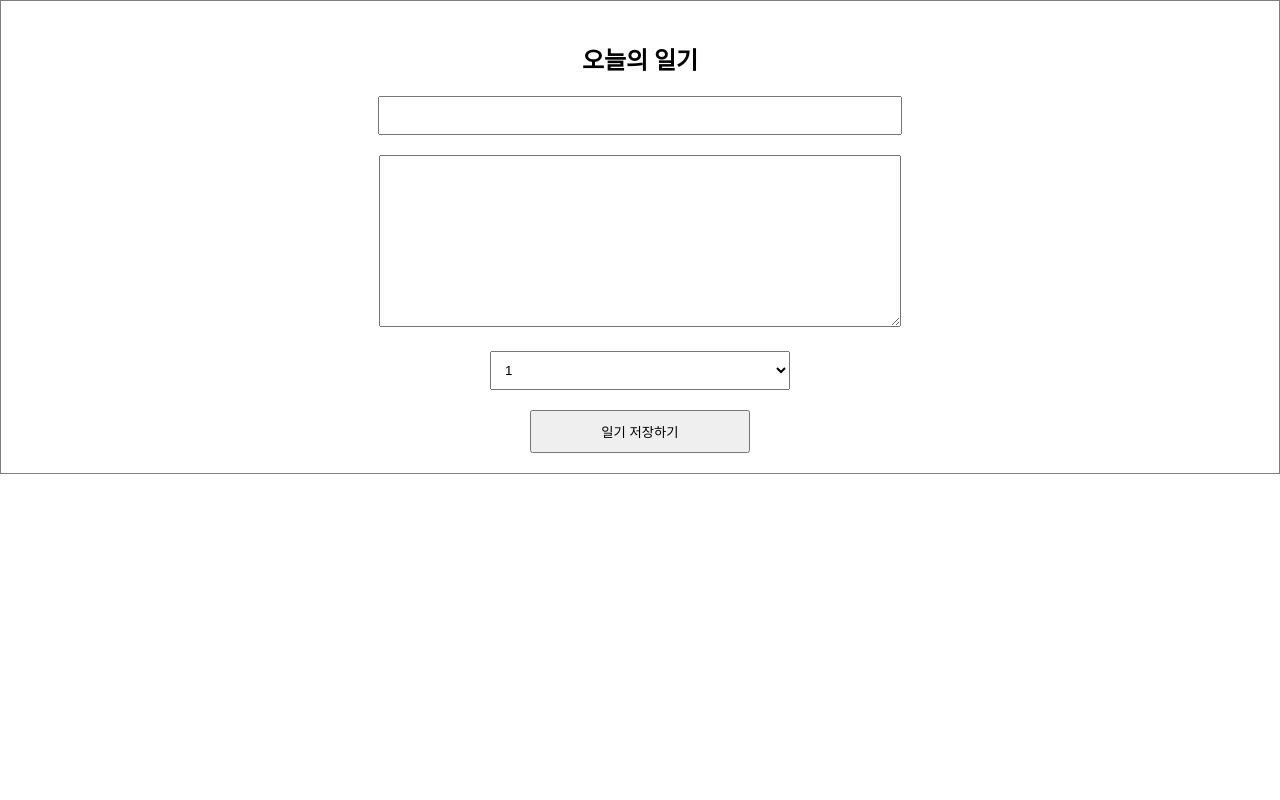
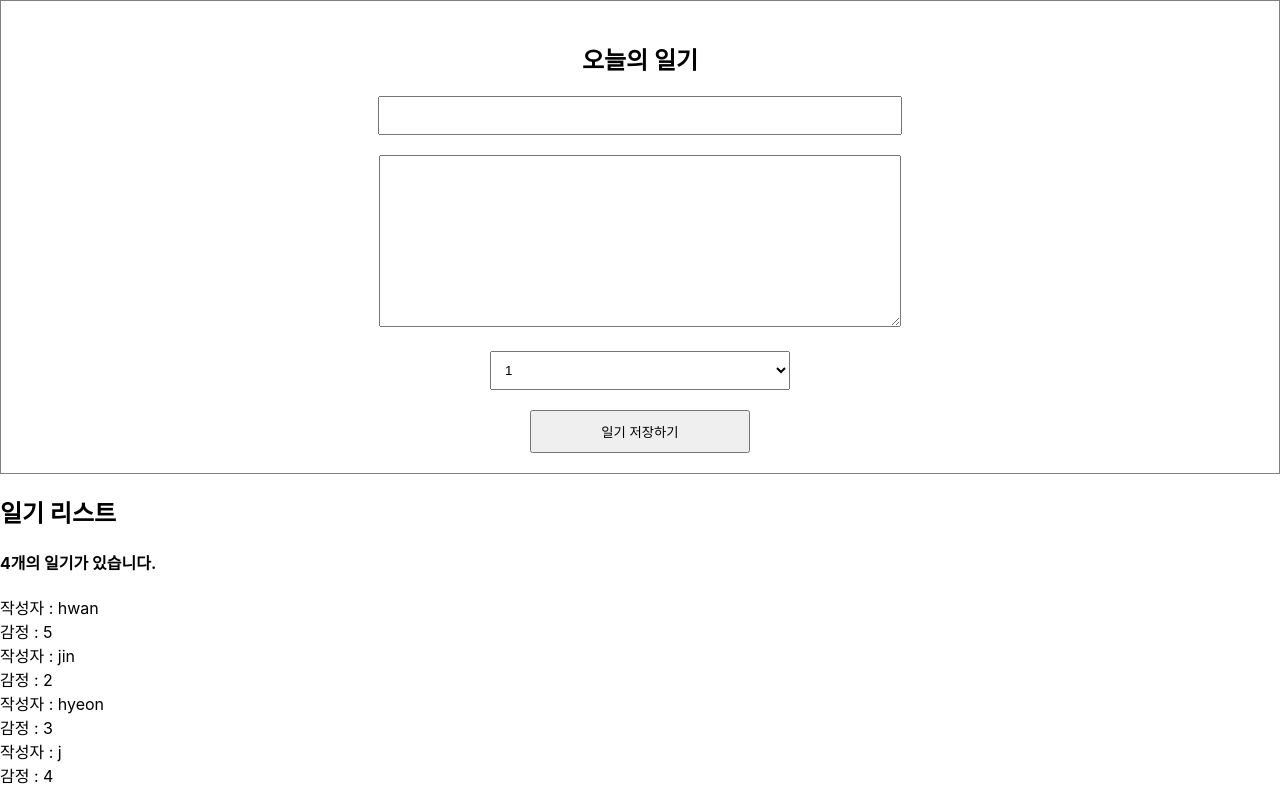
Before and after one commit to GilhwanE/sampleDiary, a React (Create React App) app: page / in a window 1280 px wide. Built offline with nearby package versions, Linux system fonts and the light colour scheme.

Commit message:
✅  Add DiaryList component  list map

```diff
--- a/src/App.js
+++ b/src/App.js
@@ -1,10 +1,43 @@
 import './App.css';
 import DiaryEditor from './DiaryEditor';
+import DiaryList from './DiaryList';
+
+const dummylist = [
+  {
+    id: 1,
+    author: 'hwan',
+    content: '안녕',
+    emotion: 5,
+    create_date: new Date().getTime(),
+  },
+  {
+    id: 2,
+    author: 'jin',
+    content: '안녕2',
+    emotion: 2,
+    create_date: new Date().getTime(),
+  },
+  {
+    id: 3,
+    author: 'hyeon',
+    content: '안녕3',
+    emotion: 3,
+    create_date: new Date().getTime(),
+  },
+  {
+    id: 4,
+    author: 'j',
+    content: '안녕4',
+    emotion: 4,
+    create_date: new Date().getTime(),
+  },
+];
 
 function App() {
   return (
     <>
       <DiaryEditor />
+      <DiaryList diarylist={dummylist} />
     </>
   );
 }
--- /dev/null
+++ b/src/DiaryList.jsx
@@ -0,0 +1,25 @@
+import React from 'react';
+
+const DiaryList = ({ diarylist }) => {
+  return (
+    <>
+      <div className="diarylist">
+        <h2>일기 리스트</h2>
+        <h4>{diarylist.length}개의 일기가 있습니다.</h4>
+        <div>
+          {diarylist.map((it) => (
+            <div key={it.id}>
+              <div>작성자 : {it.author}</div>
+              <div>감정 : {it.emotion}</div>
+            </div>
+          ))}
+        </div>
+      </div>
+    </>
+  );
+};
+
+DiaryList.defaultProps = {
+  diarylist: [],
+};
+export default DiaryList;
```
